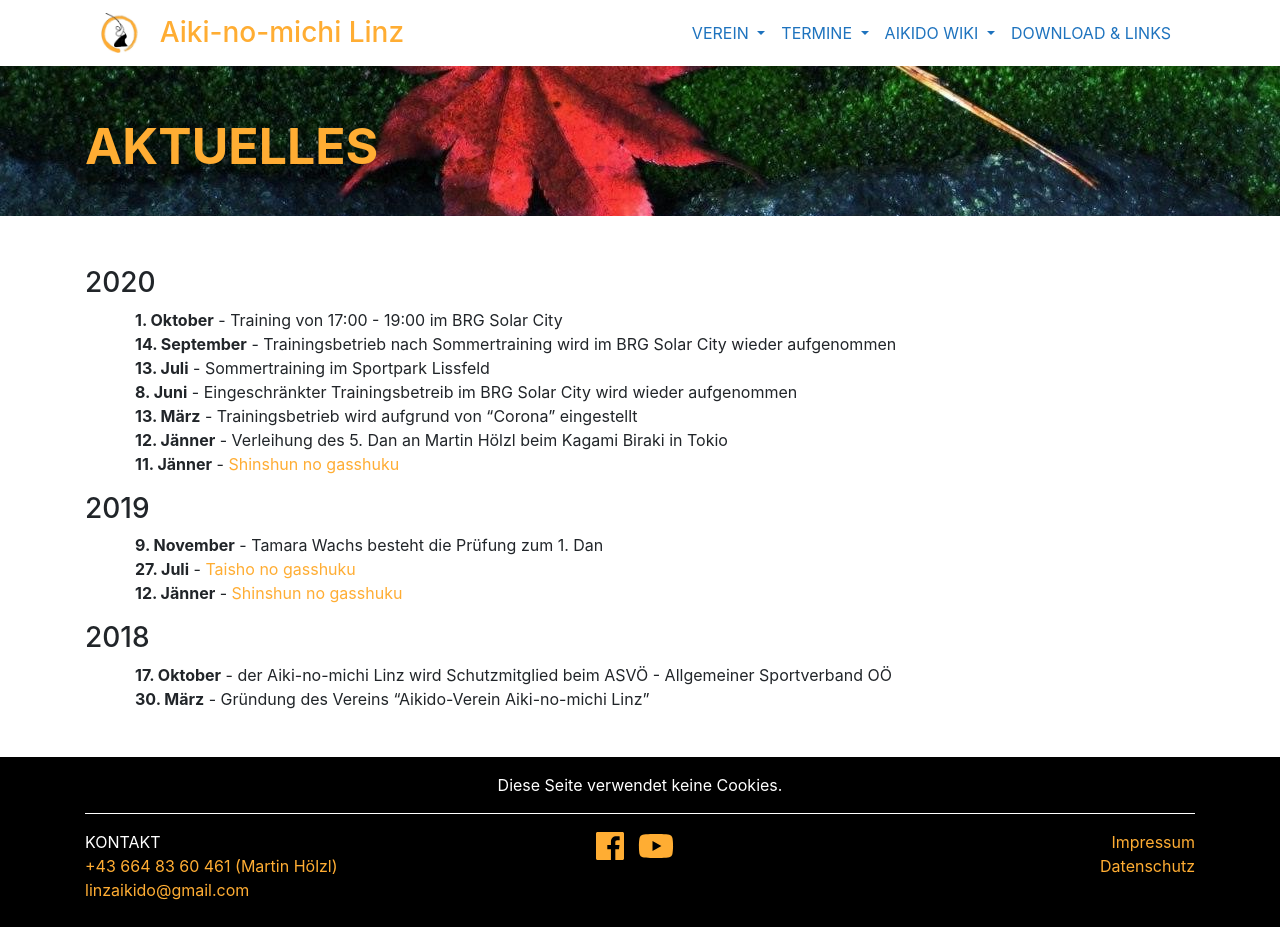
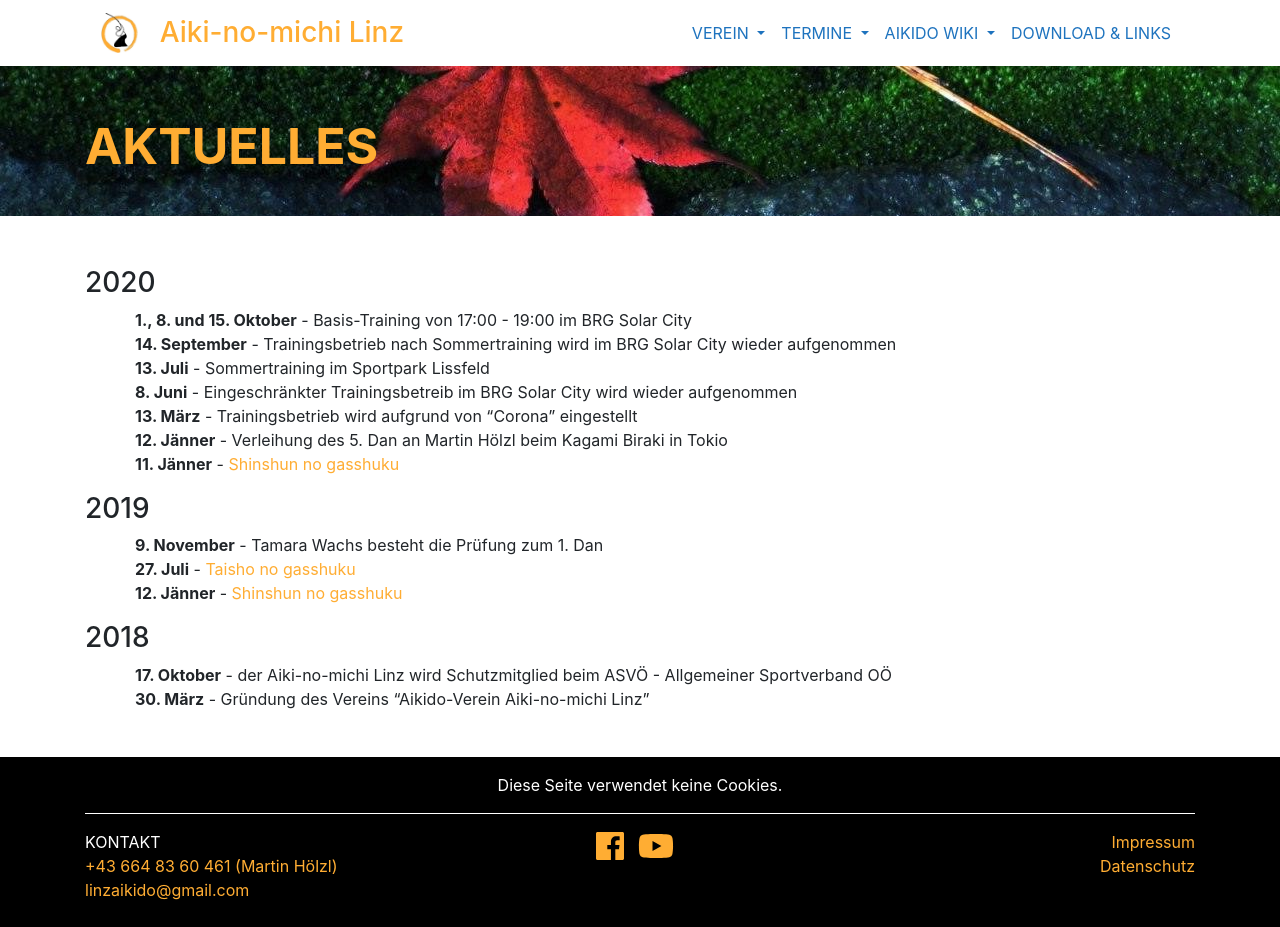
Before and after one commit to TWachs/aikinomichi-linz, a Jekyll site: the page built from aktuelles.md, in a window 1280 px wide. Built offline with Jekyll 4.4.1, drawn with Linux system fonts in a browser that asks for light colours; nearby versions of some CDN libraries.

Commit message:
Update aktuelles.md

```diff
--- a/aktuelles.md
+++ b/aktuelles.md
@@ -8,7 +8,7 @@ title: Aktuelles
 
 ### 2020
 
-* **1. Oktober** - Training von 17:00 - 19:00 im BRG Solar City
+* **1., 8. und 15. Oktober** - Basis-Training von 17:00 - 19:00 im BRG Solar City
 * **14. September** - Trainingsbetrieb nach Sommertraining wird im BRG Solar City wieder aufgenommen
 * **13. Juli** - Sommertraining im Sportpark Lissfeld
 * **8. Juni** - Eingeschränkter Trainingsbetreib im BRG Solar City wird wieder aufgenommen
```
